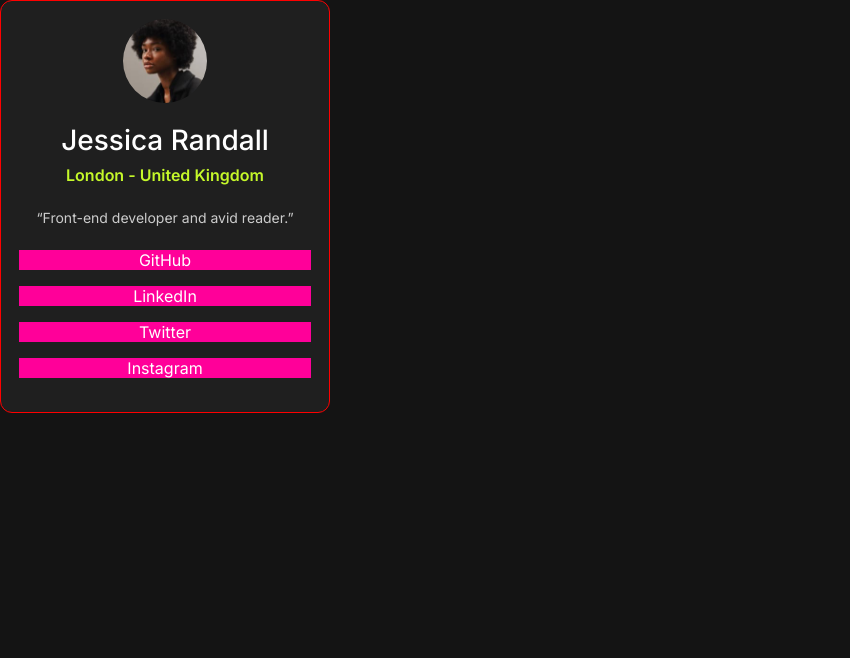
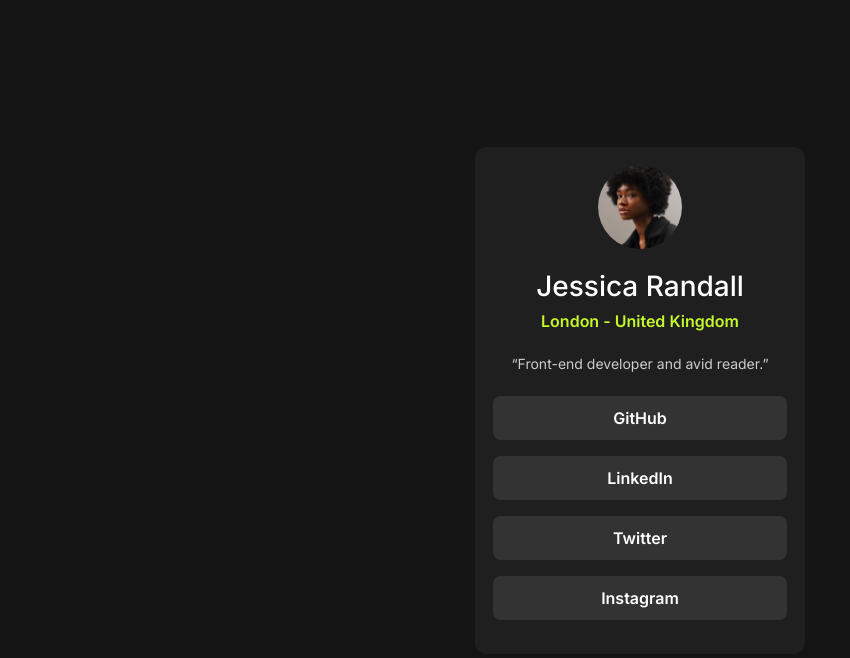
Before and after one commit to nevesapi/social-links-profile, a plain HTML site: page index.html in a window 1280 px wide. Shown: the whole page, without its empty margins (0-850 px from the left). Drawn offline with Linux system fonts and the light colour scheme.

Commit message:
Adiciona flexlayout

```diff
--- a/style.css
+++ b/style.css
@@ -17,10 +17,19 @@
   box-sizing: border-box;
 }
 
+html,
+body {
+  height: 100%;
+}
+
 body {
   font-family: "Inter", sans-serif;
   background-color: var(--cor-grey-900);
   color: var(--cor-white);
+
+  display: flex;
+  align-items: center;
+  justify-content: center;
 }
 
 a {
@@ -31,7 +40,6 @@
   background-color: var(--cor-grey-800);
   width: 330px;
   border-radius: 12px;
-  border: 1px solid red;
   padding: 18px;
   text-align: center;
 }
@@ -63,7 +71,20 @@
   margin-bottom: 24px;
 }
 
-li{
-  background-color: rgb(255, 0, 153);
+li {
   margin: 16px 0;
 }
+
+li a {
+  background-color: var(--cor-grey-700);
+  padding: 12px 0;
+  width: 100%;
+  display: block;
+  border-radius: 8px;
+  font-weight: 600;
+}
+
+li a:hover {
+  color: var(--cor-grey-900);
+  background-color: var(--cor-green);
+}
```
